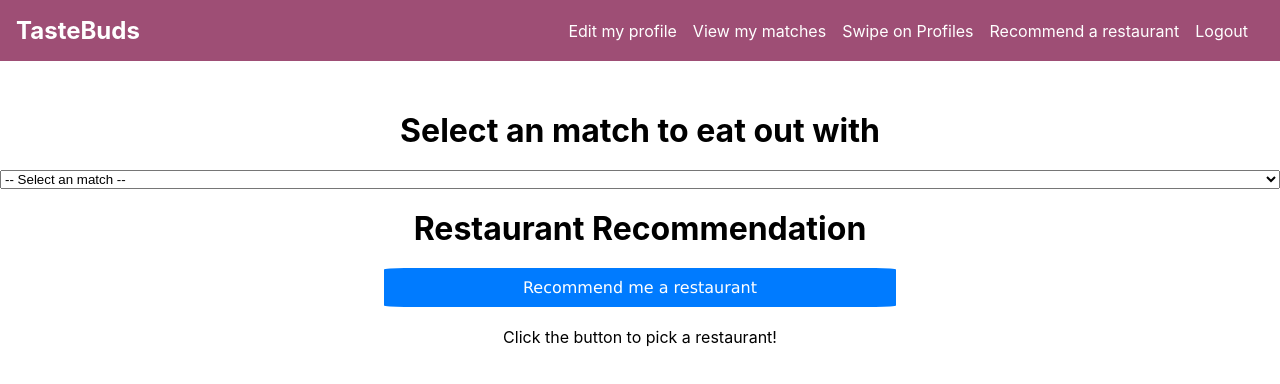
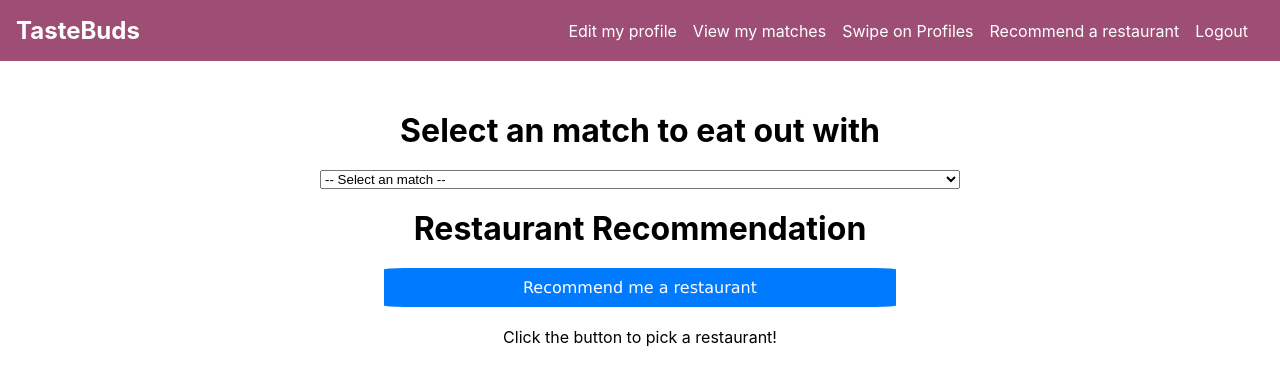
Before and after one commit to azh05/TasteBuds, a React (Create React App) app in the folder tastebuds-site/: page /recommend in a window 1280 px wide. Shown: the top 384 px of the page. Built offline with nearby package versions, Linux system fonts and the light colour scheme.

Commit message:
Fixed match selection dropdown bar formatting by renaming 'slector' to 'selector.'

```diff
--- a/tastebuds-site/src/pages/recommend.js
+++ b/tastebuds-site/src/pages/recommend.js
@@ -164,7 +164,7 @@ function Recommend(user2) {
       <Navbar></Navbar>
       <div  className ="recommender" style={{ textAlign: "center", marginTop: "50px" }}>
       <h1>Select an match to eat out with</h1>
-      <select className = "slector" value={selectedOption} onChange={handleChange}>
+      <select className = "selector" value={selectedOption} onChange={handleChange}>
         <option value="" disabled>
           -- Select an match --
         </option>
```
